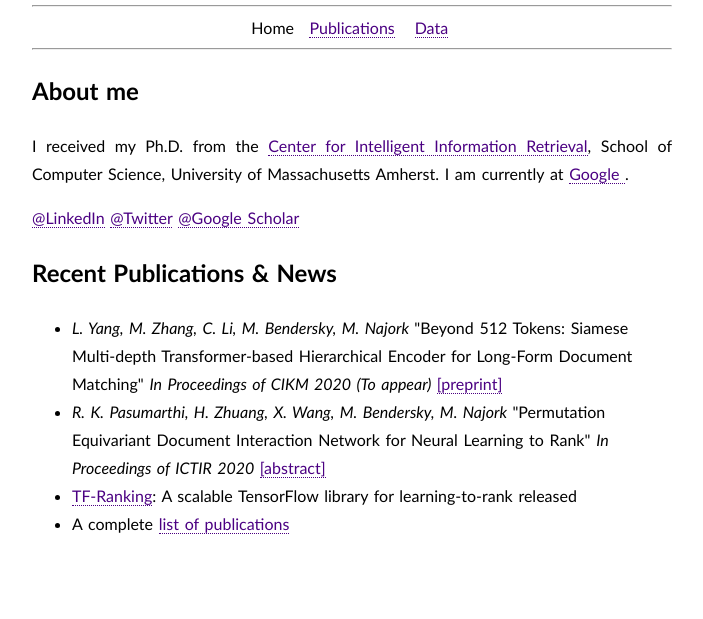
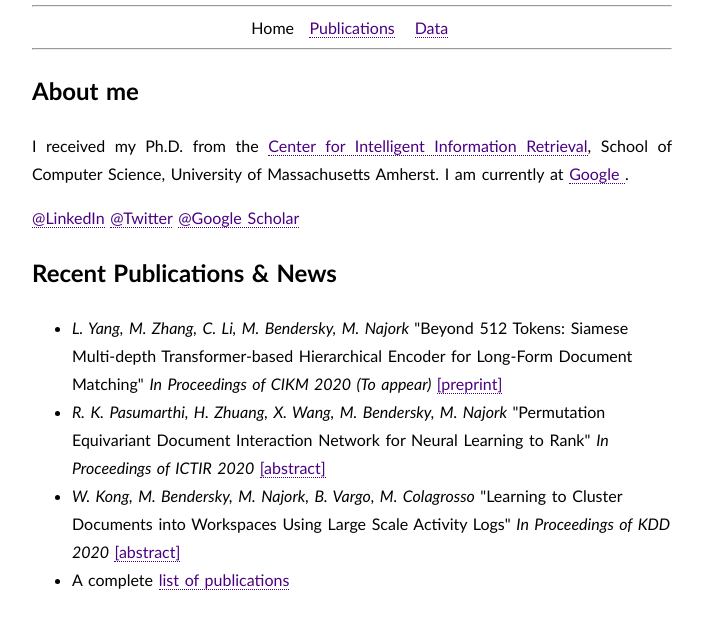
Before and after one commit to bendersky/bendersky.github.io, a plain HTML site: page index.html in a window 1280 px wide. Shown: the part 220-839 px from the top of the page, without its empty margins (288-991 px from the left). Before the commit the page ends 800 px from the top, so only its background shows below. Drawn offline with Linux system fonts and the light colour scheme.

Commit message:
Update index.html

```diff
--- a/index.html
+++ b/index.html
@@ -48,10 +48,10 @@
 
         <h2>Recent Publications & News</h2>
         <ul>
-            <li> <span class="it"> L. Yang, M. Zhang, C. Li, M. Bendersky, M. Najork </span> "Beyond 512 Tokens: Siamese Multi-depth Transformer-based Hierarchical Encoder for Long-Form Document Matching" <span class="it"> In Proceedings of CIKM 2020 (To appear) </span>  <a href="https://arxiv.org/abs/2004.12297">[preprint] </a> </li>
-            <li> <span class="it"> R. K. Pasumarthi, H. Zhuang, X. Wang, M. Bendersky, M. Najork </span> "Permutation Equivariant Document Interaction Network for Neural Learning to Rank" <span class="it"> In Proceedings of ICTIR 2020 </span>  <a href="https://research.google/pubs/pub49364/">[abstract] </a> </li>
-            <li><a href="https://ai.googleblog.com/2018/12/tf-ranking-scalable-tensorflow-library.html" title="TF Ranking">TF-Ranking</a>: A scalable TensorFlow library for learning-to-rank released</li>
-            <li>A complete <a href="pubs.html" title="Full list of publications">list of publications</a></li>
+             <li> <span class="it"> L. Yang, M. Zhang, C. Li, M. Bendersky, M. Najork </span> "Beyond 512 Tokens: Siamese Multi-depth Transformer-based Hierarchical Encoder for Long-Form Document Matching" <span class="it"> In Proceedings of CIKM 2020 (To appear) </span>  <a href="https://arxiv.org/abs/2004.12297">[preprint] </a> </li>
+             <li> <span class="it"> R. K. Pasumarthi, H. Zhuang, X. Wang, M. Bendersky, M. Najork </span> "Permutation Equivariant Document Interaction Network for Neural Learning to Rank" <span class="it"> In Proceedings of ICTIR 2020 </span>  <a href="https://research.google/pubs/pub49364/">[abstract] </a> </li>
+             <li> <span class="it"> W. Kong, M. Bendersky, M. Najork, B. Vargo, M. Colagrosso </span> "Learning to Cluster Documents into Workspaces Using Large Scale Activity Logs" <span class="it"> In Proceedings of KDD 2020 </span>  <a href="https://research.google/pubs/pub49265/">[abstract] </a> </li>
+             <li>A complete <a href="pubs.html" title="Full list of publications">list of publications</a></li>
         </ul>
 
         <script type="text/javascript">
```
